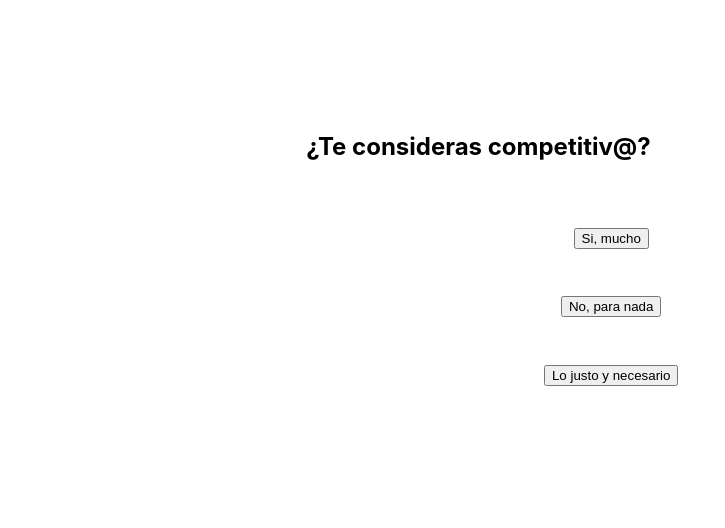
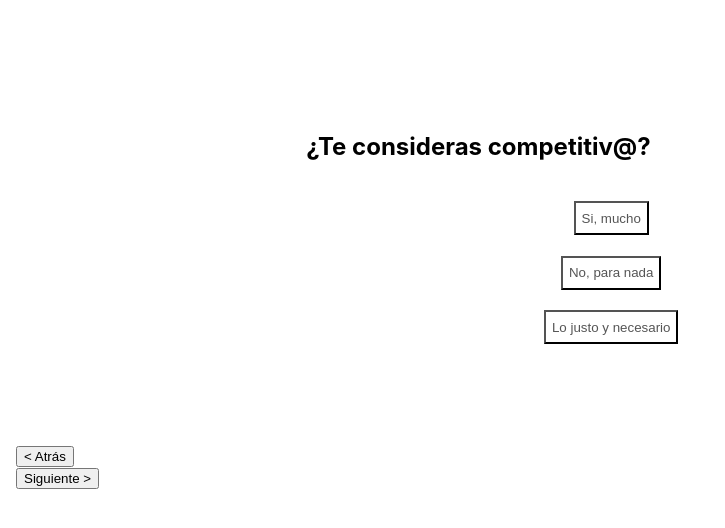
Before and after one commit to victoria-ancalaf/SCL014-Hackathon, a React (Create React App) app: page / in a window 1280 px wide. Shown: the top 528 px of the page, without its empty margins (0-725 px from the left). Built offline with nearby package versions, Linux system fonts and the light colour scheme.

Commit message:
component competitive with styles and Navigator component added

```diff
--- a/src/Components/Form/Competitive.jsx
+++ b/src/Components/Form/Competitive.jsx
@@ -1,3 +1,4 @@
+import Navigation from "../Form/Navigation";
 import React, { Fragment } from "react";
 import "./Styles/Competitive.css";
 
@@ -19,6 +20,9 @@ const Competitive = () => {
             <button className="btn-Competitive">Lo justo y necesario</button>
           </div>
         </div>
+        <div className="box-navigator">
+          <Navigation />
+        </div>
       </div>
     </Fragment>
   );
--- a/src/Components/Form/Styles/Competitive.css
+++ b/src/Components/Form/Styles/Competitive.css
@@ -1,7 +1,7 @@
 .container-competitive {
   display: flex;
   flex-direction: column;
-  height: 40vh;
+  height: 62vh;
   padding-top: 14vh;
   width: 93vw;
   margin-left: 2vh;
@@ -13,14 +13,21 @@
   margin-left: 9vh;
 }
 
-.btn-competitive {
+.btn-Competitive {
   background-color: #ffff;
+  height: 34px;
+  color: #555555;
+  font-weight: 500;
 }
 
 .box-btn {
   display: flex;
   flex-direction: column;
   justify-content: space-evenly;
-  height: 40vh;
+  height: 23vh;
   align-items: center;
 }
+
+.box-navigator{
+ padding-top: 10vh;
+}
```
